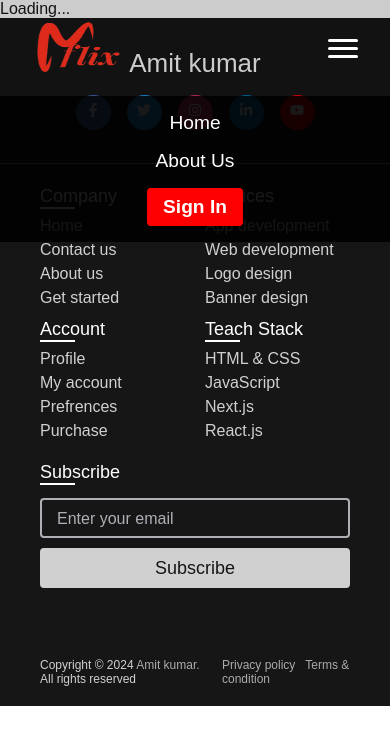
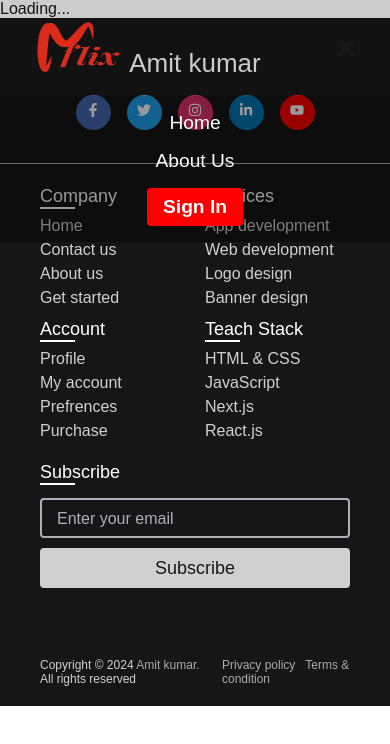
Before and after one commit to notgetin18/mini_netflix, a Next.js app: page /movie/1 in a window 390 px wide. Both pictures are taken after a click on the element 343 px from the left and 48 px from the top of the page. Shown: the top 744 px of the page. Built offline with nearby package versions, Linux system fonts and the light colour scheme; no server answers.

Commit message:
first commit

```diff
--- a/src/components/Navbar.tsx
+++ b/src/components/Navbar.tsx
@@ -3,6 +3,7 @@ import React, { useState } from 'react';
 import Image from 'next/image';
 import '../styles/Navbar.scss';
 import Link from 'next/link';
+import { FaBars, FaTimes } from 'react-icons/fa';
 
 const Navbar: React.FC = () => {
     const [isOpen, setIsOpen] = useState(false);
@@ -20,10 +21,18 @@ const Navbar: React.FC = () => {
                 </Link>
 
                 {/* Hamburger Icon (for mobile) */}
-                <div className="navbar__toggle" onClick={toggleMenu}>
+                {/* <div className="navbar__toggle" onClick={toggleMenu}>
                     <span className="navbar__toggle-icon"></span>
                     <span className="navbar__toggle-icon"></span>
                     <span className="navbar__toggle-icon"></span>
+                </div> */}
+
+                <div className="navbar__toggle" onClick={toggleMenu}>
+                    {isOpen ? (
+                        <FaTimes className="navbar__icon" /> // Show cross icon if menu is open
+                    ) : (
+                        <FaBars className="navbar__icon" />  // Show hamburger icon if menu is closed
+                    )}
                 </div>
 
                 {/* Navigation Links */}
--- a/src/styles/Navbar.scss
+++ b/src/styles/Navbar.scss
@@ -21,9 +21,13 @@
     display: none; /* Hide on larger screens */
     flex-direction: column;
     justify-content: space-around;
-    width: 30px;
-    height: 24px;
+    // width: 30px;
+    // height: 24px;
     cursor: pointer;
+
+    .navbar__icon{
+      font-size: 25px;
+    }
 
     @media (max-width: 768px) {
       display: flex; /* Show hamburger icon on screens smaller than 768px */
@@ -49,7 +53,7 @@
       top: 100%;
       left: 0;
       width: 100%;
-      background-color: rgba(0, 0, 0, 0.9);
+      background-color: rgba(0, 0, 0, 0.4);
       flex-direction: column;
       gap: 1rem;
       padding: 1rem 0;
```
